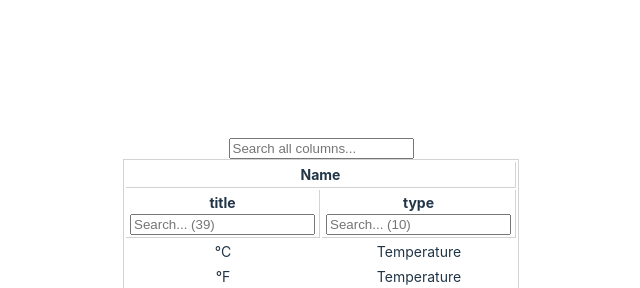
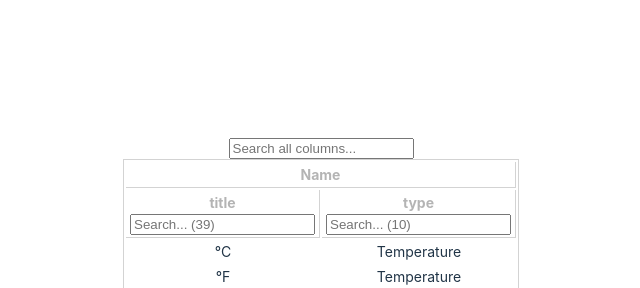
Before and after one commit to saeedkhalilabadi/create-table-component, a React (Vite) app: page / in a window 1280 px wide. Shown: the top 288 px of the page, without its empty margins (319-959 px from the left). Built offline with nearby package versions, Linux system fonts and the light colour scheme.

Commit message:
code refacror

```diff
--- a/index.html
+++ b/index.html
@@ -4,7 +4,7 @@
     <meta charset="UTF-8" />
     <link rel="icon" type="image/svg+xml" href="/vite.svg" />
     <meta name="viewport" content="width=device-width, initial-scale=1.0" />
-    <title>Vite + React + TS</title>
+    <title>table component</title>
   </head>
   <body>
     <div id="root"></div>
--- a/src/commponents/todoList/FilTable/index.css
+++ b/src/commponents/todoList/FilTable/index.css
@@ -15,6 +15,7 @@
   border-bottom: 1px solid lightgray;
   border-right: 1px solid lightgray;
   padding: 2px 4px;
+  color: rgb(180, 180, 180);
 }
 
 tfoot {
--- a/src/commponents/todoList/basicTable.tsx/basicTable.tsx
+++ b/src/commponents/todoList/basicTable.tsx/basicTable.tsx
@@ -33,7 +33,6 @@
 ];
 
 export default function BasicTable({ thisData }: any) {
-
   const [data, setData] = React.useState(thisData);
   const rerender = React.useReducer(() => ({}), {})[1];
 
--- a/src/commponents/todoList/index.tsx
+++ b/src/commponents/todoList/index.tsx
@@ -15,6 +15,7 @@
     const newData = await ConvertDataForTable(params);
     setThisData(newData);
   }
+
   useEffect(() => {
     makeData(data);
   }, [data]);
```
Also changed, not shown: src/commponents/todoList/basicTable.tsx/index.css (indentation only). Lines whose indentation alone changed are shown as unchanged.
